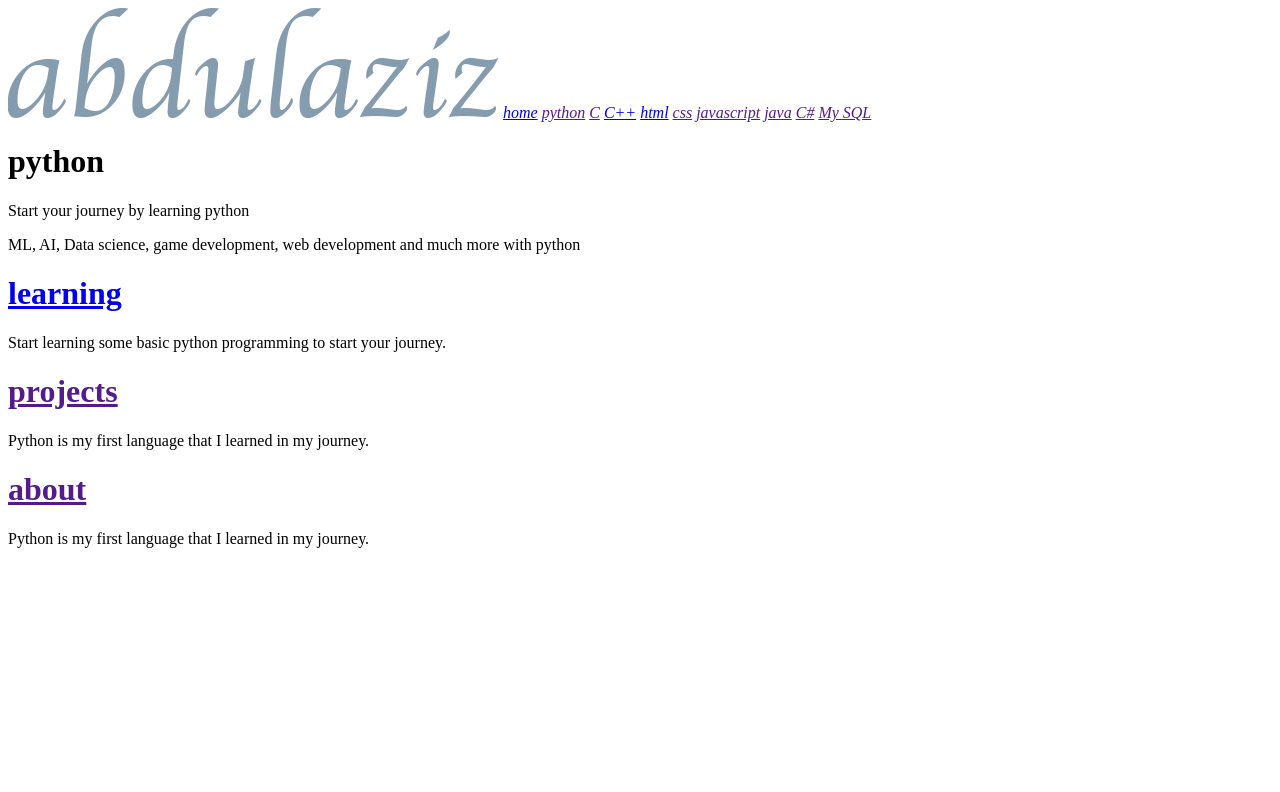
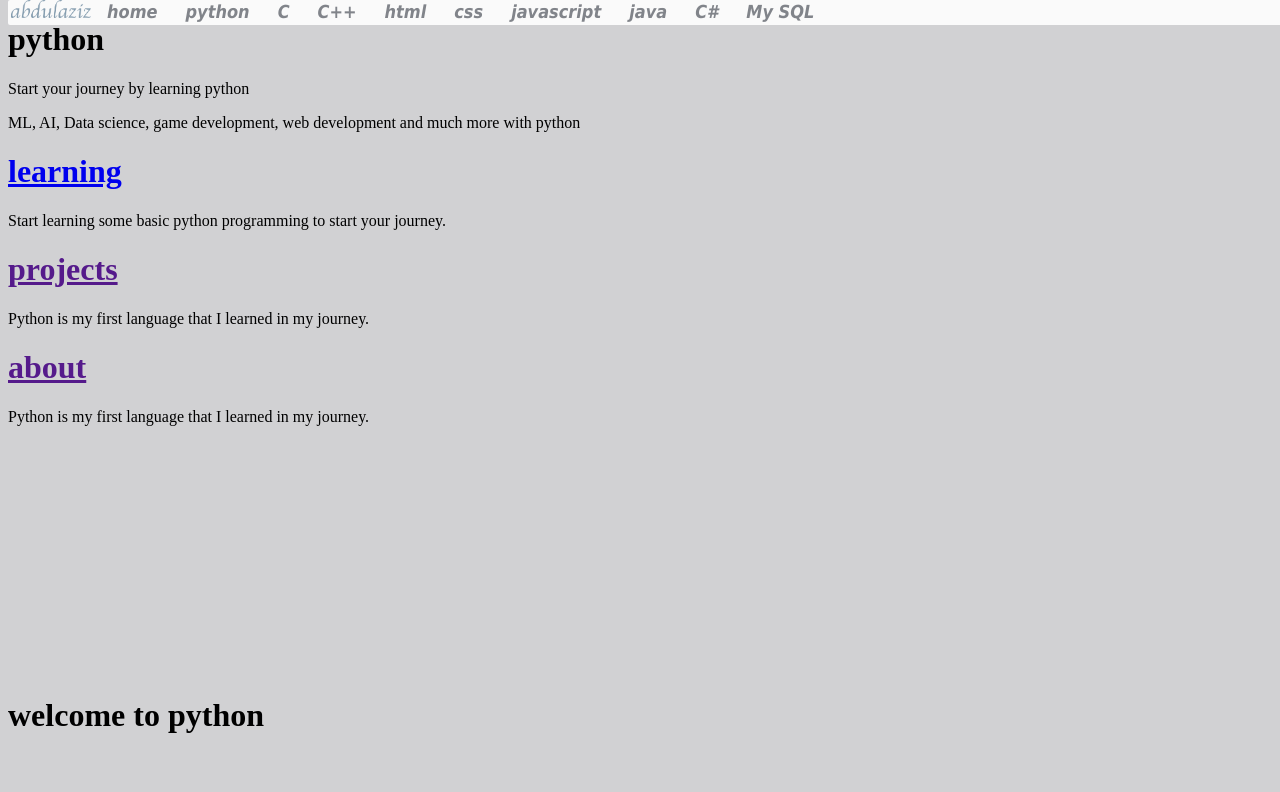
Before and after one commit to AbdulazizAlhumam/ALZpython.com, a plain HTML site: page python/index.html in a window 1280 px wide. Shown: the top 792 px of the page. Drawn offline with Linux system fonts and the light colour scheme; files that its build step writes are made by us from their sources; a script that the page names is missing.

Commit message:
Update style.css

```diff
--- a/style.css
+++ b/style.css
@@ -1,31 +1,43 @@
-.homeL{
-    font: bold 18px Arial;
-    text-decoration: none;
-    background-color: #04b36f;
-    color: #c7f3e8;
-    padding: 4px 12px 4px 12px;
-    border-radius: 5px;
-    padding-top: 100%;
-    background-image: url("../imges/home.jpeg");
-    background-size: 75px;
+body{
+  background-color:rgb(209, 209, 211);
+  animation: transitionIn 1s;
+}
+@keyframes transitionIn {
+  from {
+    opacity: 0;
+    transform: translateY(-10deg);
+}
+  to{
+    opacity: 1;
+    transform: translateY(0);
   }
-  .pythonL{
-    font: bold 18px Arial;
-    text-decoration: none;
-    color: #195cd8;
-    padding: 4px 12px 4px 12px;
-    border-radius: 5px;
-    padding-top: 100%;
-    background-image: url("../imges/python2.jpeg");
-    background-size: 86.5px;
-  }
-  .CL{
-    font: bold 18px Arial;
-    text-decoration: none;
-    color: #195cd8;
-    padding: 4px 12px 4px 12px;
-    border-radius: 5px;
-    padding-top: 100%;
-    background-image: url("../imges/C.jpeg");
-    background-size: 52px;
-  }
+
+}
+.topbar{
+  background: rgba(255, 255, 255, 0.877);
+  width: 100%;
+  position: absolute top;
+  top: 0;
+  position: fixed;
+  overflow: hidden;
+  height: 25px;
+  border-radius: 2px;
+
+
+}
+.logo{
+  height: 18px;
+  width: 80px;
+  margin-left: 3px;
+}
+.topbarL{
+  font: bold 18px tahoma;
+  text-decoration: none;
+  color: #81848a;
+  padding: 4px 12px 4px 12px;
+  border-radius: 5px;
+  transition:  transform 1s;
+}
+.topbarL:hover{
+  color: rgb(68, 68, 68);
+}
```
